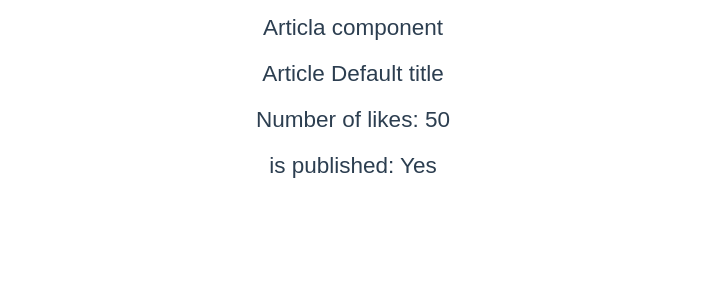
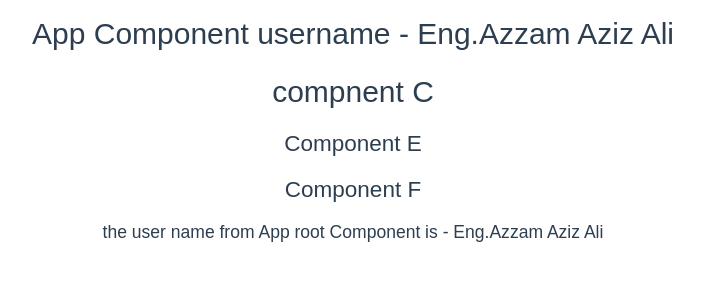
Before and after one commit to Azz3m90/VueJS, a Vue app: page / in a window 1280 px wide. Shown: the top 300 px of the page, without its empty margins (287-990 px from the left). Built offline with nearby package versions, Linux system fonts and the light colour scheme.

Commit message:
Provide / Inject APIs

```diff
--- a/src/App.vue
+++ b/src/App.vue
@@ -5,22 +5,31 @@
  <Greetings name="Allam" heroName="Superman"/>
 <Greetings name="Abeer" heroName="Wonder Woman "/>
 <Greetings :name="name" :heroName="channel"/> -->
-<Article id="my-article" :likes="50" :isPublished="true" />
+<!-- <Article id="my-article" :likes="50" :isPublished="true" /> -->
+<h1>App Component username  - {{ name }}</h1>
+<ComponentC />
 </template>
 
 <script>
 //import Greetings from './components/Greetings.vue';
-import Article from './components/Article.vue'
+/* import Article from './components/Article.vue' */
+import ComponentC from './components/ComponentC.vue';
 export default {
   name:"App",
   components:{
     //Greetings,
-    Article,
+    //Article,
+    ComponentC,
   },
   data(){
     return {
-      name:'Eng.Azzam',
+      name:'Eng.Azzam Aziz Ali',
       channel:'Azzam Aziz Ali'
+    }
+  },
+  provide(){
+    return {
+      username: this.name,
     }
   },
 
--- /dev/null
+++ b/src/components/ComponentC.vue
@@ -0,0 +1,24 @@
+<template>
+ <div>
+   <h1>compnent C</h1>
+   <ComponentE />
+ </div>
+</template>
+
+<script>
+import ComponentE from './ComponentE.vue';
+export default {
+ setup () {
+
+
+  return {}
+ },
+ components:{
+  ComponentE,
+ }
+}
+</script>
+
+<style lang="scss" scoped>
+
+</style>
--- /dev/null
+++ b/src/components/ComponentE.vue
@@ -0,0 +1,25 @@
+<template>
+ <div>
+   <h2>Component E</h2>
+   <ComponentF/>
+
+ </div>
+</template>
+
+<script>
+import ComponentF from './ComponentF.vue';
+export default {
+ setup () {
+
+
+  return {}
+ },
+ components:{
+  ComponentF,
+ }
+}
+</script>
+
+<style lang="scss" scoped>
+
+</style>
--- /dev/null
+++ b/src/components/ComponentF.vue
@@ -0,0 +1,21 @@
+<template>
+ <div>
+  <h2>Component F</h2>
+     <h3>the user name from App root Component is - {{ username }}</h3>
+ </div>
+</template>
+
+<script>
+export default {
+ setup () {
+
+
+  return {}
+ },
+ inject:['username']
+}
+</script>
+
+<style lang="scss" scoped>
+
+</style>
```
